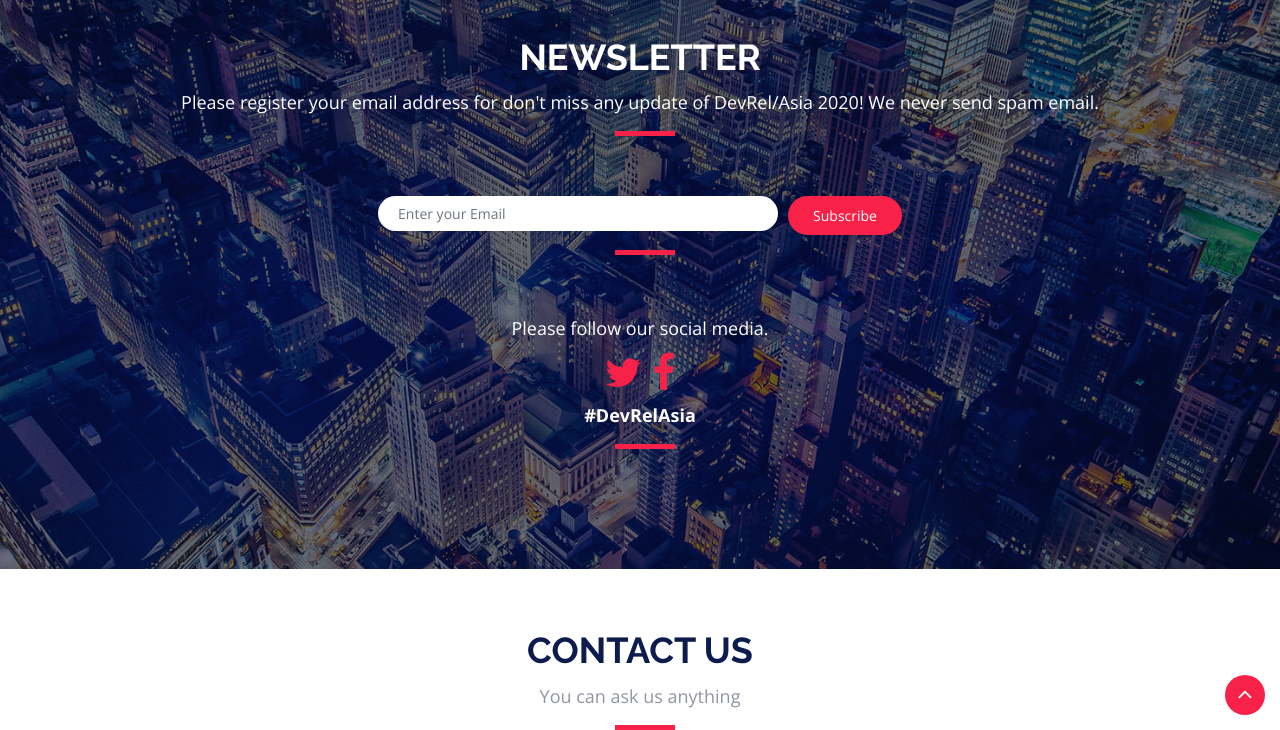
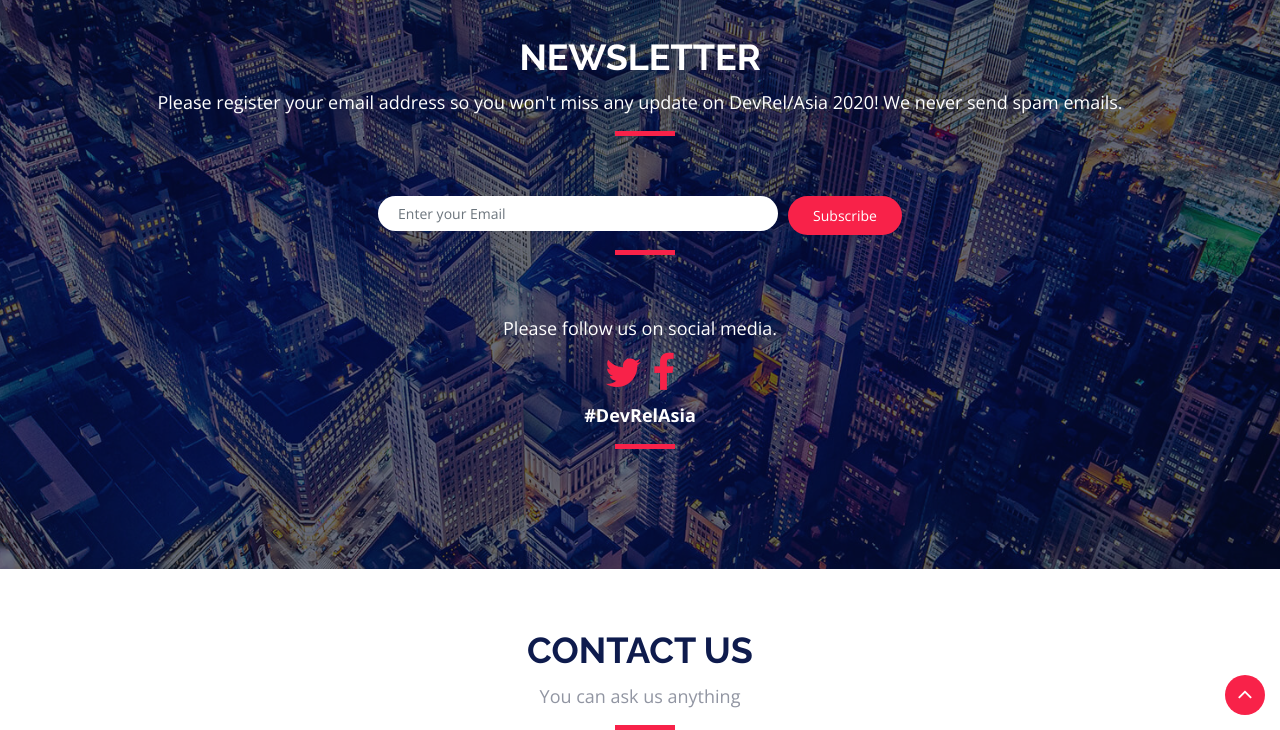
Before and after one commit to DevRel-Asia/asia-2020, a Jekyll site: the page built from index.md, in a window 1280 px wide and 900 px high, scrolled down 4697 px, cut to the strip 170-900 px from the top of the window. Built offline with Jekyll 4.4.1, drawn with Linux system fonts in a browser that asks for light colours; comment, search, counter and statistics services are not loaded.

Commit message:
Auto update

```diff
--- a/_data/translates.json
+++ b/_data/translates.json
@@ -136,7 +136,7 @@
   },
   {
     "key": "subscribe2",
-    "english": "Please register your email address for don't miss any update of DevRel/Asia 2020! We never send spam email.",
+    "english": "Please register your email address so you won't miss any update on DevRel/Asia 2020! We never send spam emails.",
     "japan": "メールアドレスを登録してください。DevRel/Asia 2020に関するニュースをお届けします！（スパムメールは送りません）",
     "korea": "이메일 주소를 등록하시면, DevRel/Asia 2020 소식을 전해드립니다.",
     "india": "",
@@ -154,7 +154,7 @@
   },
   {
     "key": "subscribe4",
-    "english": "Please follow our social media.",
+    "english": "Please follow us on social media.",
     "japan": "SNSのフォローをお願いします",
     "korea": "소셜 미디어를 팔로우해주세요.",
     "india": "",
```
Also changed, not shown: _data/i18n.json (+1 -1 lines).
